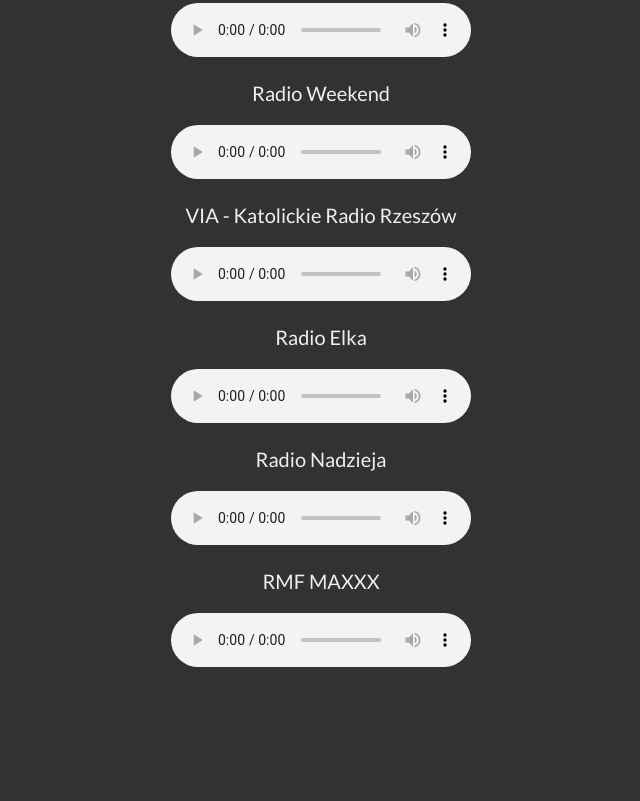
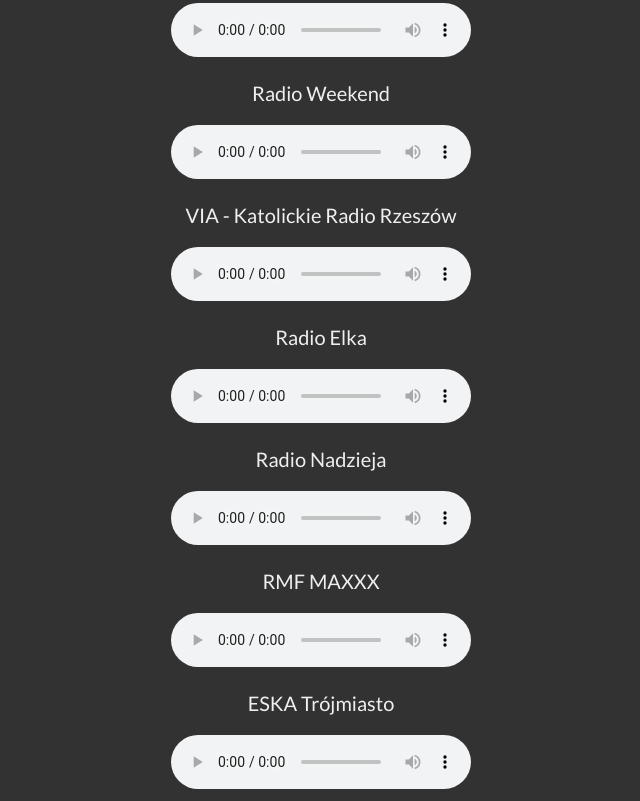
Before and after one commit to web-radio/webradio, a plain HTML site: page index.html in a window 1280 px wide. Shown: the part 4432-5233 px from the top of the page, without its empty margins (319-959 px from the left). Before the commit the page ends 5111 px from the top, so only its background shows below. Drawn offline with Linux system fonts and the light colour scheme.

Commit message:
Added ESKA Trójmiasto

```diff
--- a/index.html
+++ b/index.html
@@ -184,6 +184,10 @@
 			<audio controls>
 				<source src="http://195.150.20.242:8000/rmf_maxxx" type="audio/mp3">
 			</audio>
+			<p>ESKA Trójmiasto</p>
+			<audio controls>
+				<source src="http://waw02-03.ic.smcdn.pl:8000/t048-1.mp3" type="audio/mp3">
+			</audio>
 		</div>
 	</div>
 </body>
```
